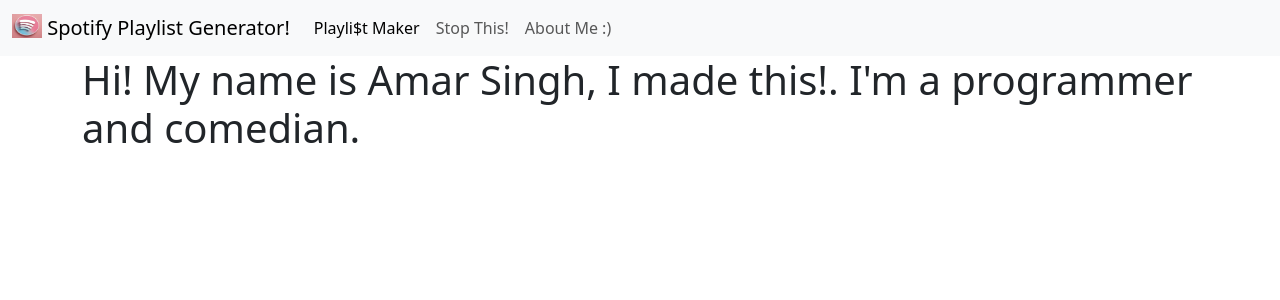
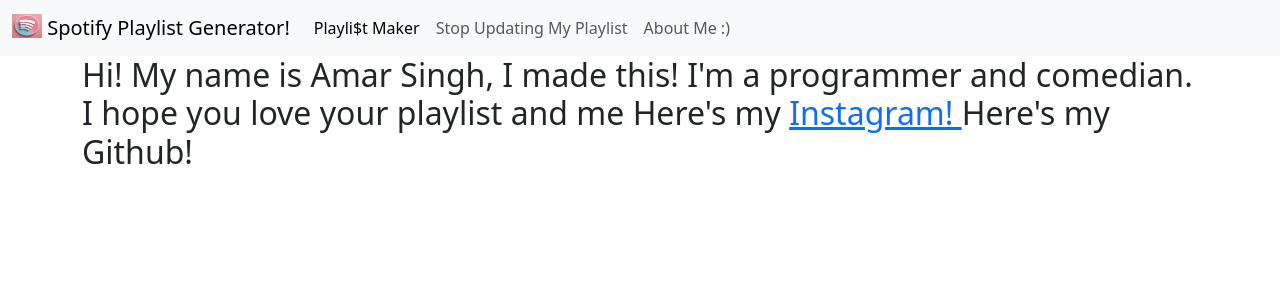
Before and after one commit to 2am2/spotifysmartplaylist, a Flask app: page /aboutme in a window 1280 px wide. Shown: the top 300 px of the page. Run offline with Flask 3, Linux system fonts and the light colour scheme.

Commit message:
cleaning up htmls and testing insta link

```diff
--- a/api/templates/aboutme.html
+++ b/api/templates/aboutme.html
@@ -7,8 +7,11 @@
 
 <body>
 {% block content %}
-<h1>
-    Hi! My name is Amar Singh, I made this!. I'm a programmer and comedian.
-</h1>
+<h2>
+    Hi! My name is Amar Singh, I made this! I'm a programmer and comedian.
+    I hope you love your playlist and me
+    Here's my <a href = "https://www.instagram.com/realexciting/"> Instagram! <a>
+    Here's my Github!
+</h2>
 {% endblock %}
 </body>
--- a/api/templates/input.html
+++ b/api/templates/input.html
@@ -7,9 +7,7 @@
 
 <body>
 {% block content %}
-
 <h2> Input your playlist's name, length, and how often it should update!</h2>
-
     <form action = /userinput method = "post">
     <label for="playlist_name">Playlist name!</label><br>
     <input type="text" name="playlist_name" value = "RECENT LIKES :)"><br><br>
--- a/api/templates/maintemp.html
+++ b/api/templates/maintemp.html
@@ -28,11 +28,11 @@
         </li>
 
         <li class="nav-item">
-          <a class="nav-link" href="{{ url_for('logout') }}"> Stop This! </a>
+          <a class="nav-link" aria-current="page" href="{{ url_for('stopupdating') }}"> Stop Updating My Playlist </a>
         </li>
 
         <li class="nav-item">
-          <a class="nav-link" href="{{ url_for('aboutme') }}">About Me :)</a>
+          <a class="nav-link" aria-current="page" href="{{ url_for('aboutme') }}">About Me :)</a>
         </li>
 
     </div>
```
Lines whose indentation alone changed are shown as unchanged.
